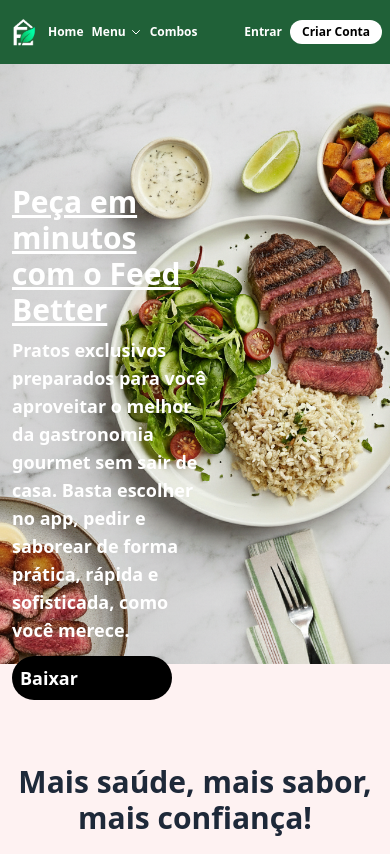
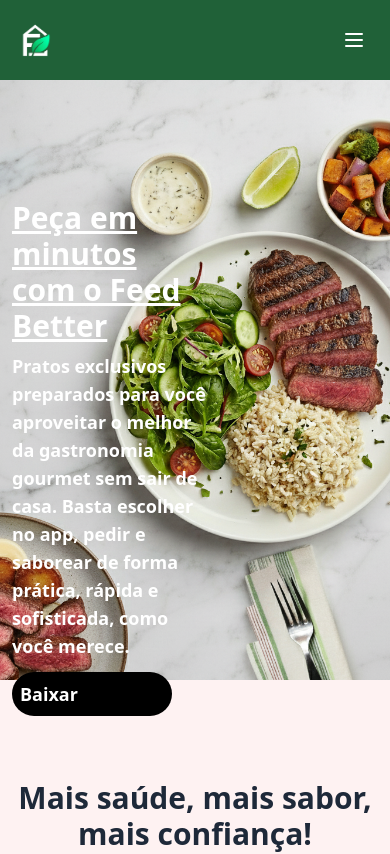
Before and after one commit to DrumondParizottoPiccolo/WebDelivery, a React (Vite) app: page / in a window 390 px wide. Shown: the top 854 px of the page. Built offline with nearby package versions, Linux system fonts and the light colour scheme.

Commit message:
Retorno hamborgue

```diff
--- a/src/Components/Header.jsx
+++ b/src/Components/Header.jsx
@@ -1,9 +1,10 @@
 import {useState, useRef, useEffect} from 'react';
 import logo from "../assets/icons/icone_branco.png"
-import { Link } from "react-router-dom";
+import { Routes, Route, Link } from "react-router-dom";
 
 const Header = () => {
     const [isDropdownOpen, setIsDropdownOpen] = useState(false);
+    const [isMobileMenuOpen, setIsMobileMenuOpen] = useState(false);
     const dropdownRef = useRef(null);
 
     useEffect(() => {
@@ -23,20 +24,24 @@
         setIsDropdownOpen(!isDropdownOpen);
     };
 
+    const toggleMobileMenu = () => {
+        setIsMobileMenuOpen(!isMobileMenuOpen);
+    };
+
     return (
-    <header className="bg-[#206138] flex justify-between items-center h-16 sm:h-18 md:h-20
-                      px-2 sm:px-4 md:px-8 lg:px-12 xl:px-20">
-        <nav className="flex items-center space-x-2 sm:space-x-4 md:space-x-6 lg:space-x-8 xl:space-x-10
-                       text-white text-xs sm:text-sm md:text-base lg:text-lg">
-            <img src={logo} alt="" className='w-8 sm:w-9 md:w-10 lg:w-11 xl:w-12' />
+        <header className="bg-[#206138] relative">
+            <div className="flex justify-between items-center h-20 px-4 md:px-8 lg:px-20">
+                <nav className="hidden lg:flex items-center space-x-6 xl:space-x-10 text-white text-base xl:text-lg">
+                    <img src={logo} alt="Logo" className='w-10 xl:w-12' />
 
-            <Link to="/" className="hover:underline font-bold whitespace-nowrap">Home</Link>
+                    <a href="/Home" className="hover:underline font-bold">Home</a>
+
                     <div className="relative" ref={dropdownRef}>
                         <button
                             onClick={toggleDropdown}
-                    className="cursor-pointer font-bold hover:underline flex items-center whitespace-nowrap">
+                            className="cursor-pointer font-bold hover:underline flex items-center">
                             Menu
-                    <svg className={`ml-1 w-3 h-3 sm:w-4 sm:h-4 transform transition-transform
+                            <svg className={`ml-1 w-4 h-4 transform transition-transform
                              ${isDropdownOpen ? 'rotate-180' : 'rotate-0'}`}
                                 fill="none"
                                 stroke="currentColor"
@@ -49,42 +54,103 @@
                         </button>
 
                         {isDropdownOpen && (
-                    <div className="absolute left-0 mt-2 w-32 sm:w-36 md:w-40 bg-[#206138] rounded-md shadow-lg z-50">
+                            <div className="absolute left-0 mt-2 w-40 bg-[#206138] rounded-md shadow-lg z-50">
                                 <div className="py-1">
-                            <a href="/Hamburgueres" className="font-bold block px-2 sm:px-3 md:px-4 py-2
-                            text-xs sm:text-sm text-white hover:underline">
+                                    <a href="/Hamburgueres" className="font-bold block px-4 py-2 text-sm text-white hover:underline">
                                         Hamburgueres
                                     </a>
-                            <a href="/Pratos variados" className="font-bold block px-2 sm:px-3 md:px-4 py-2
-                            text-xs sm:text-sm text-white hover:underline">
+                                    <a href="/Pratos variados" className="font-bold block px-4 py-2 text-sm text-white hover:underline">
                                         Pratos variados
                                     </a>
-                            <a href="/Vegano" className="font-bold block px-2 sm:px-3 md:px-4 py-2
-                            text-xs sm:text-sm text-white hover:underline">
+                                    <a href="/Vegano" className="font-bold block px-4 py-2 text-sm text-white hover:underline">
                                         Vegano
                                     </a>
                                 </div>
                             </div>
                         )}
                     </div>
-            <Link to="/combos" className="font-bold hover:underline whitespace-nowrap">Combos</Link>
+
+                    <Link to="/combos" className="font-bold hover:underline">Combos</Link>
                 </nav>
 
-        <div className="flex items-center space-x-1 sm:space-x-2 md:space-x-3 lg:space-x-4">
-            <button className="text-white font-bold hover:underline cursor-pointer whitespace-nowrap
-                             text-xs sm:text-sm md:text-base lg:text-lg
-                             px-1 sm:px-2 md:px-4 lg:px-6 xl:px-10">
+                <div className="lg:hidden flex items-center">
+                    <img src={logo} alt="Logo" className='w-10' />
+                </div>
+
+                <div className="hidden lg:flex items-center space-x-4">
+                    <button className="text-white font-bold hover:underline cursor-pointer">
                         Entrar
                     </button>
-            <button className="text-black bg-white font-bold rounded-full cursor-pointer hover:scale-105 transition-transform whitespace-nowrap
-                             text-xs sm:text-sm md:text-base lg:text-lg
-                             py-1 px-3 sm:py-1.5 sm:px-4 md:py-2 md:px-5 lg:py-2 lg:px-6">
+                    <button className="text-black bg-white py-2 px-4 xl:px-6 rounded-full
+                    hover:scale-105 font-bold transition-transform cursor-pointer text-sm xl:text-base">
                         Criar Conta
                     </button>
                 </div>
+
+                <button
+                    onClick={toggleMobileMenu}
+                    className="lg:hidden text-white p-2"
+                >
+                    <svg className="w-6 h-6" fill="none" stroke="currentColor" viewBox="0 0 24 24">
+                        <path strokeLinecap="round" strokeLinejoin="round" strokeWidth={2}
+                              d={isMobileMenuOpen ? "M6 18L18 6M6 6l12 12" : "M4 6h16M4 12h16M4 18h16"} />
+                    </svg>
+                </button>
+            </div>
+
+            {isMobileMenuOpen && (
+                <div className="lg:hidden bg-[#206138] border-t border-green-400">
+                    <nav className="px-4 py-4 space-y-3">
+                        <a href="/Home" className="block text-white font-bold hover:underline">Home</a>
+
+                        <div>
+                            <button
+                                onClick={toggleDropdown}
+                                className="w-full text-left text-white font-bold hover:underline flex items-center justify-between cursor-pointer">
+                                Menu
+                                <svg className={`w-4 h-4 transform transition-transform
+                                 ${isDropdownOpen ? 'rotate-180' : 'rotate-0'}`}
+                                    fill="none"
+                                    stroke="currentColor"
+                                    viewBox="0 0 24 24"
+                                >
+                                    <path strokeLinecap="round"
+                                          strokeLinejoin="round"
+                                          strokeWidth={2} d="M19 9l-7 7-7-7"/>
+                                </svg>
+                            </button>
+
+                            {isDropdownOpen && (
+                                <div className="mt-2 pl-4 space-y-2">
+                                    <a href="/Hamburgueres" className="block text-white font-bold hover:underline">
+                                        Hamburgueres
+                                    </a>
+                                    <a href="/Pratos variados" className="block text-white font-bold hover:underline">
+                                        Pratos variados
+                                    </a>
+                                    <a href="/Vegano" className="block text-white font-bold hover:underline">
+                                        Vegano
+                                    </a>
+                                </div>
+                            )}
+                        </div>
+
+                        <Link to="/combos" className="block text-white font-bold hover:underline">Combos</Link>
+
+                        <div className="pt-4 space-y-3 border-t border-green-400">
+                            <button className="block text-white font-bold hover:underline cursor-pointer">
+                                Entrar
+                            </button>
+                            <button className="block text-black bg-white py-2 px-6 rounded-full
+                            font-bold transition-transform hover:scale-105 transition-transform cursor-pointer">
+                                Criar Conta
+                            </button>
+                        </div>
+                    </nav>
+                </div>
+            )}
         </header>
-)
-
-}
+    );
+};
 
 export default Header;
```
Lines whose indentation alone changed are shown as unchanged.
